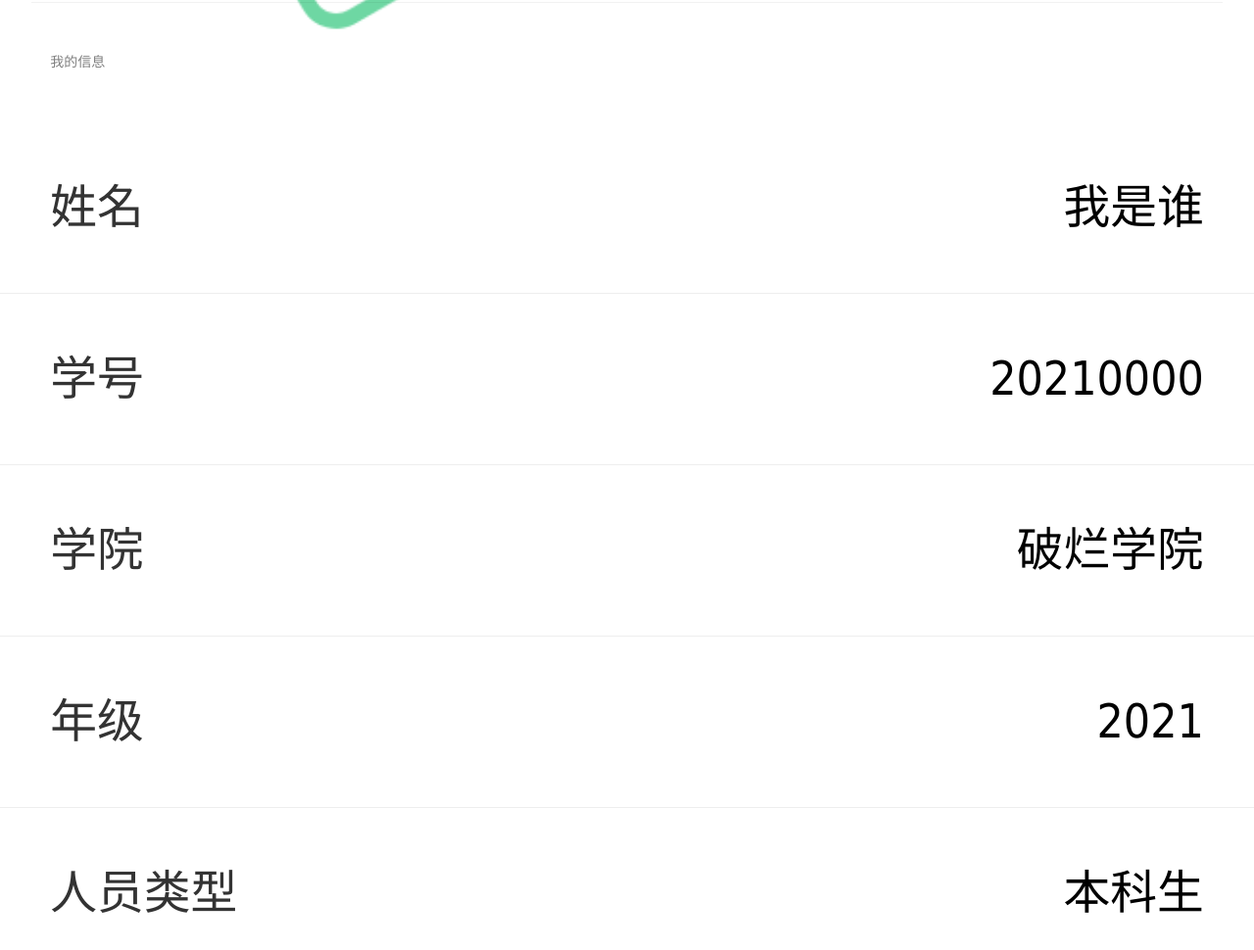
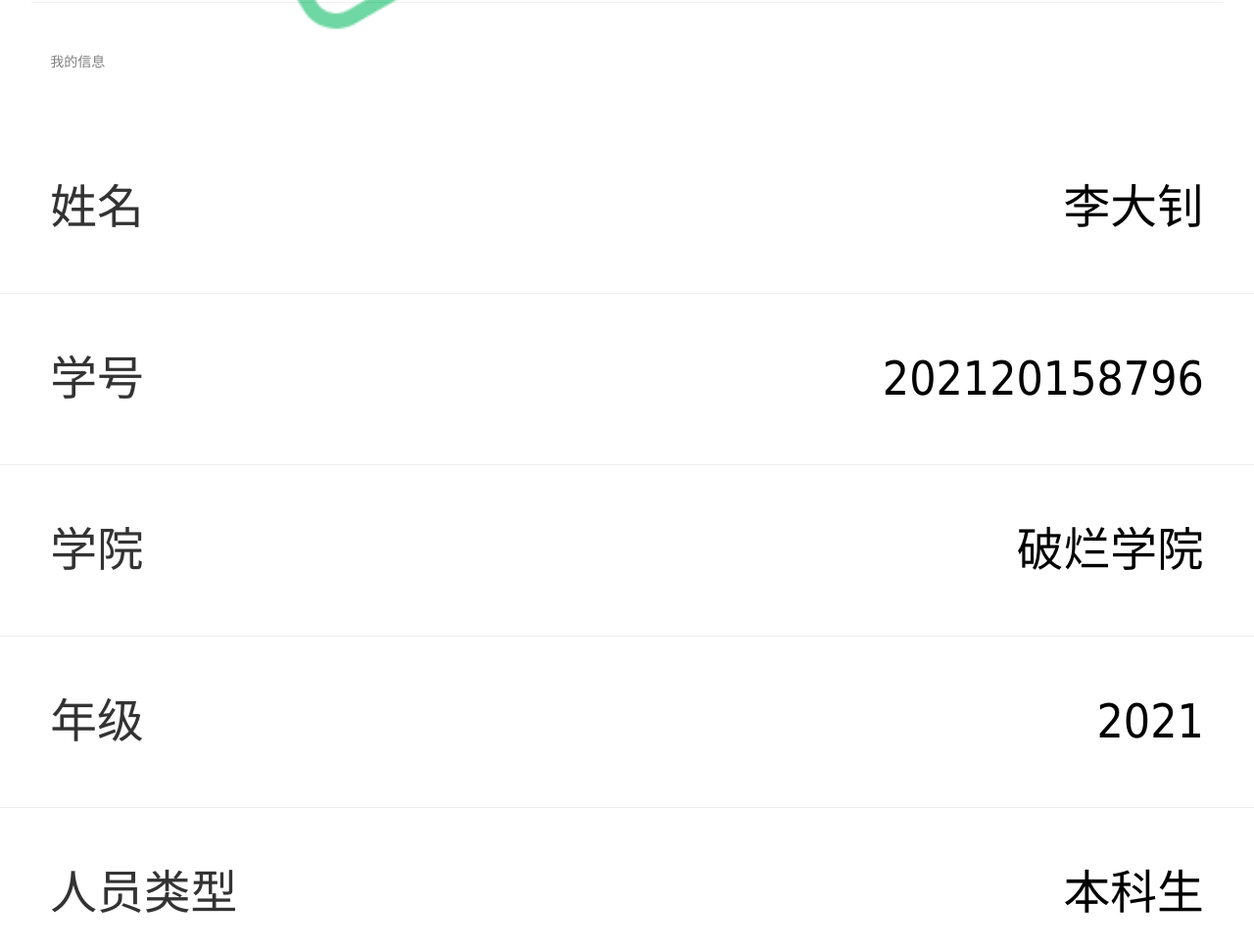
Before and after one commit to with-zack/MyPass, a plain HTML site: page new/pass.html in a window 1280 px wide. Shown: the part 1018-1988 px from the top of the page at 98% size. Drawn offline with Linux system fonts and the light colour scheme.

Commit message:
small fix

```diff
--- a/new/pass.html
+++ b/new/pass.html
@@ -149,9 +149,9 @@
           <div class="info_box">
             <div class="info_list">
               <span>姓名</span>
-              <span><input class="in" id="nname" value="我是谁"></span></div>
+              <span><input class="in" id="nname" value="李大钊"></span></div>
             <div class="info_list"><span>学号</span>
-              <span><input class="in" id="nnum" value="20219296"></span></div>
+              <span><input class="in" id="nnum" value="202120158796"></span></div>
             <div class="info_list"><span>学院</span>
               <span><input class="in" id="nschool" value="破烂学院"></span></div>
             <div class="info_list">
@@ -168,8 +168,8 @@
                 document.getElementById('place').readOnly = true
                 document.getElementById('desc').readOnly = true
               }
-              document.getElementById('nname').value = a.get('name') || '我是谁'
-              document.getElementById('nnum').value = a.get('number') || '20210000'
+              document.getElementById('nname').value = a.get('name') || '李大钊'
+              document.getElementById('nnum').value = a.get('number') || '202120158796'
               document.getElementById('nschool').value = a.get('school') || '破烂学院'
               document.getElementById('grade').value = a.get('grade') || '2021'
               document.getElementById('level').value = a.get('level') || '本科生'
```
